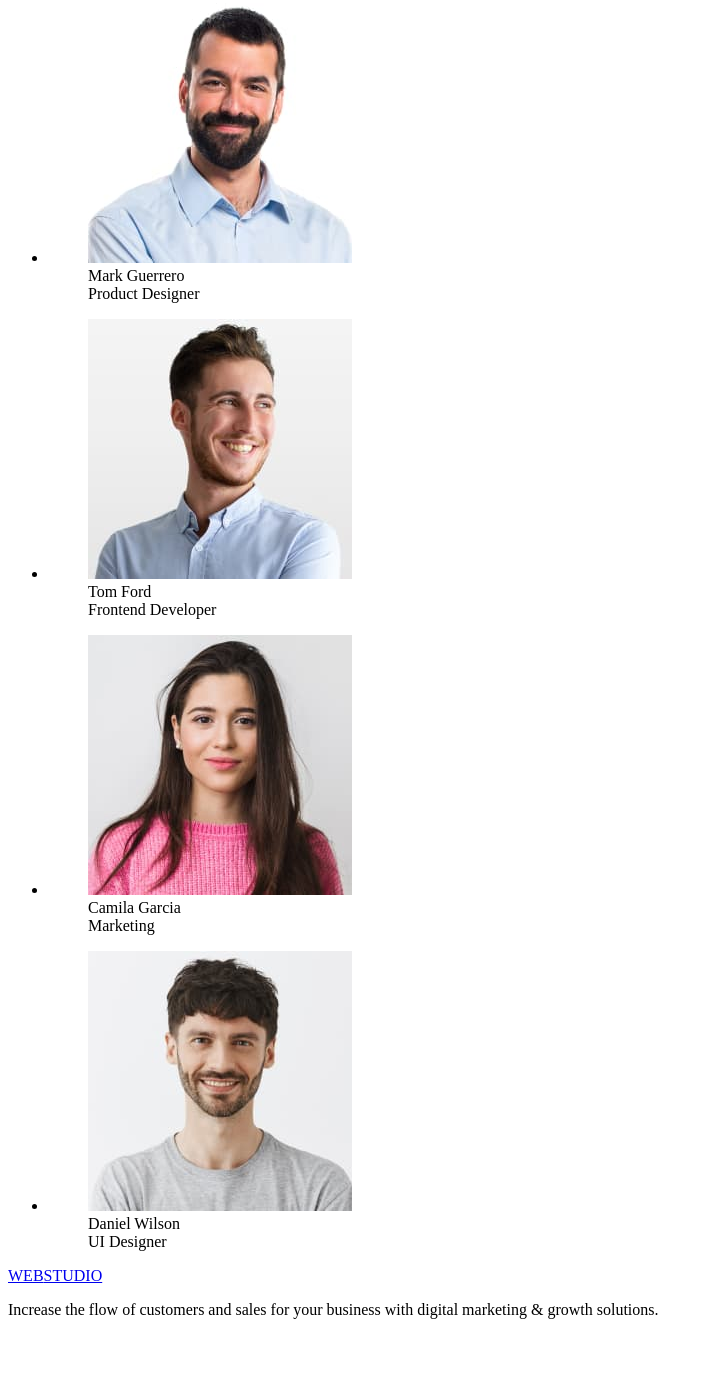
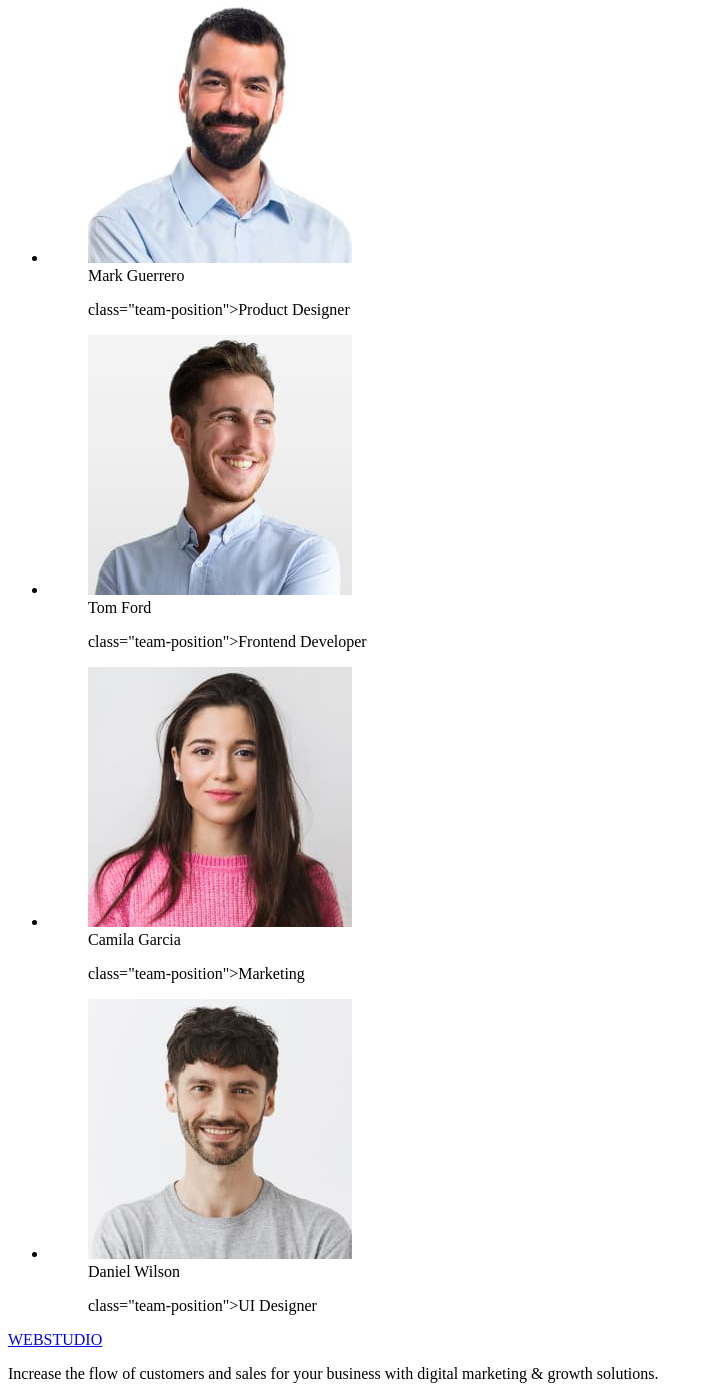
Before and after one commit to VictoriaUsenko/goit-markup-hw-01, a plain HTML site: page index.html in a window 1280 px wide. Shown: the part 1636-3035 px from the top of the page, without its empty margins (0-713 px from the left). Before the commit the page ends 2971 px from the top, so only its background shows below. Drawn offline with Linux system fonts and the light colour scheme.

Commit message:
Изменеие тега для должности учасников команды

```diff
--- a/index.html
+++ b/index.html
@@ -94,18 +94,18 @@
             <figure>
               <img
                 src="./images/Guerrero.jpg"
-                alt=" photo Mark Guerrero"
+                alt="photo Mark Guerrero"
                 width="264"
               />
               <figcaption class="team-name">Mark Guerrero</figcaption>
-              <figcaption class="team-position">Product Designer</figcaption>
+              <p>class="team-position">Product Designer</p>
             </figure>
           </li>
           <li>
             <figure>
               <img src="./images/Ford.jpg" alt="photo Tom Ford" width="264" />
               <figcaption class="team-name">Tom Ford</figcaption>
-              <figcaption class="team-position">Frontend Developer</figcaption>
+              <p>class="team-position">Frontend Developer</p>
             </figure>
           </li>
           <li>
@@ -116,7 +116,7 @@
                 width="264"
               />
               <figcaption class="team-name">Camila Garcia</figcaption>
-              <figcaption class="team-position">Marketing</figcaption>
+              <p>class="team-position">Marketing</p>
             </figure>
           </li>
           <li>
@@ -127,7 +127,7 @@
                 width="264"
               />
               <figcaption class="team-name">Daniel Wilson</figcaption>
-              <figcaption class="team-position">UI Designer</figcaption>
+              <p>class="team-position">UI Designer</p>
             </figure>
           </li>
         </ul>
```
